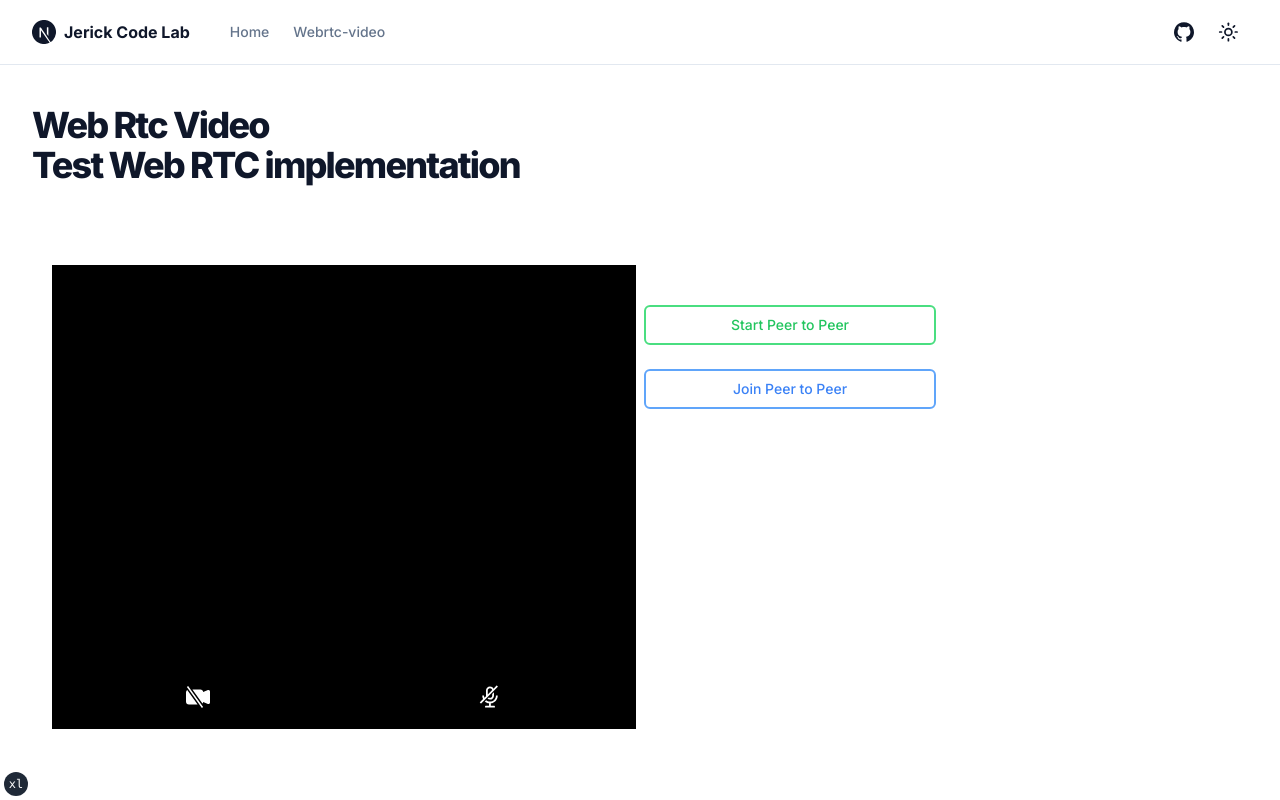
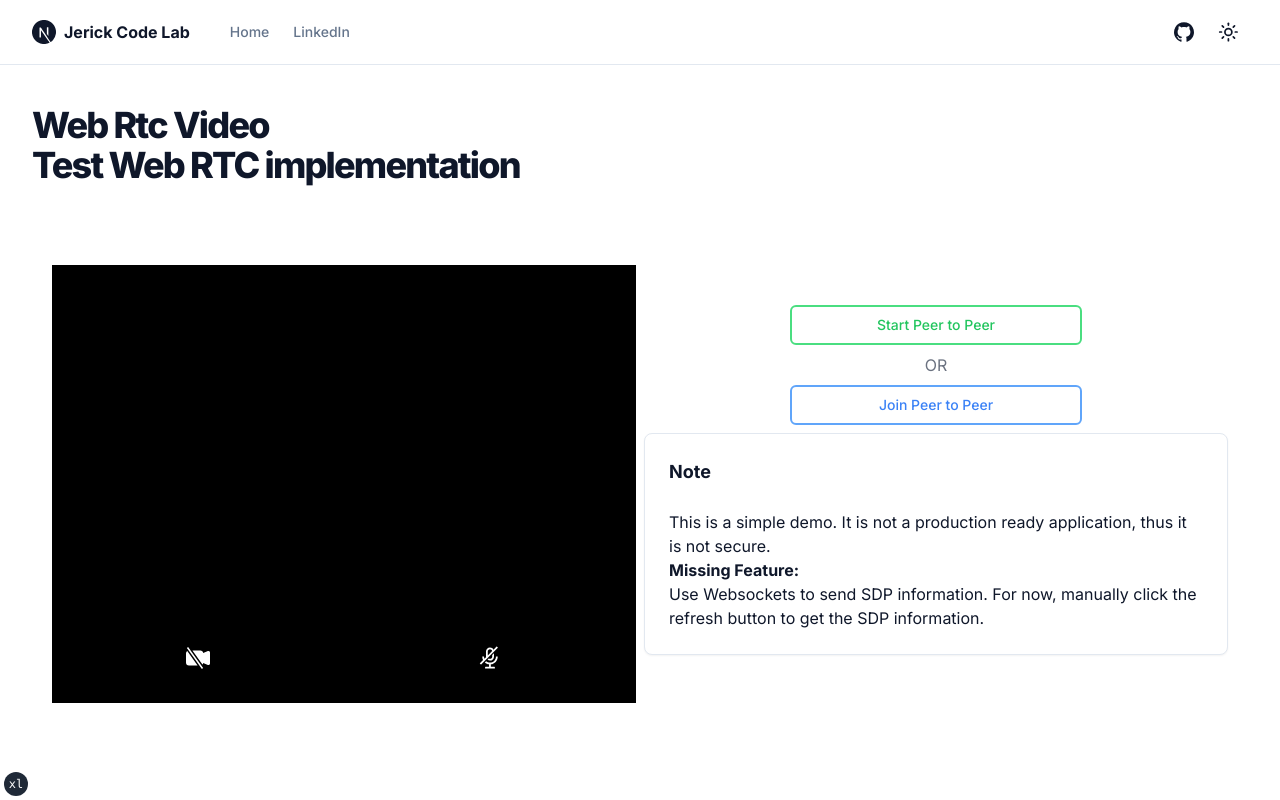
Before and after one commit to Mackhintoshi/codelab, a Next.js app in the folder jscodelab/: page /webrtc-video in a window 1280 px wide. Built offline with nearby package versions, Linux system fonts and the light colour scheme; no server answers.

Commit message:
fixed main page

```diff
--- a/jscodelab/app/page.tsx
+++ b/jscodelab/app/page.tsx
@@ -1,7 +1,9 @@
 import Link from "next/link"
 
 import { siteConfig } from "@/config/site"
-import { buttonVariants } from "@/components/ui/button"
+import { Button, buttonVariants } from "@/components/ui/button"
+import { Card, CardContent, CardFooter, CardHeader } from "@/components/ui/card"
+import Image from "next/image"
 
 export default function IndexPage() {
   return (
@@ -13,6 +15,52 @@
         </h1>
 
       </div>
+      <div className="grid grid-cols-1 items-start gap-2 sm:grid-cols-1 md:grid-cols-2 xl:grid-cols-3
+      ">
+        <Card className="hover:shadow-primary cursor-pointer">
+          <CardHeader className="flex items-center justify-between">
+            <div className="flex items-center gap-2">
+              <Image src="/webrtc-icon.png"
+              className="rounded-full text-justify"
+              width={32} height={32} alt="WebRTC"/>
+              <h2 className="text-xl font-bold">Web RTC Video Call Demo</h2>
+            </div>
+          </CardHeader>
+          <CardContent>
+            <p className="text-primary">
+              A simple demo of a Web RTC video call implementation
+            </p>
+
+          </CardContent>
+          <CardFooter className="flex items-center justify-end">
+            <Button className="w-1/2 border-2 border-blue-400 bg-white text-blue-500 hover:bg-blue-600 hover:text-white">
+              <Link href="/webrtc-video">View Demo</Link>
+            </Button>
+          </CardFooter>
+        </Card>
+
+        <Card className="hover:shadow-primary cursor-pointer">
+          <CardHeader className="flex items-center justify-between">
+            <div className="flex items-center gap-2">
+              <Image src="/botIcon250.png"
+              className="rounded-full text-justify"
+              width={32} height={32} alt="WebRTC"/>
+              <h2 className="text-xl font-bold">AI Interview Chatbot</h2>
+            </div>
+          </CardHeader>
+          <CardContent>
+          <p className="text-primary">
+              An AI Interview Coach, that helps you practice your interview skills
+            </p>
+
+          </CardContent>
+          <CardFooter className="flex items-center justify-end">
+            <Button className="w-1/2 border-2 border-blue-400 bg-white text-blue-500 hover:bg-blue-600 hover:text-white">
+              <Link href="https://reertalk.com/" target="_blank">View Demo</Link>
+            </Button>
+          </CardFooter>
+        </Card>
+      </div>
     </section>
   )
 }
--- a/jscodelab/app/webrtc-video/components/preStartVideoPreview.tsx
+++ b/jscodelab/app/webrtc-video/components/MainPanel.tsx
@@ -10,6 +10,7 @@
 import MeetingJoiner from "../scripts/MeetingJoiner";
 import io from 'socket.io-client';
 import { Socket } from "socket.io-client";
+import { Card, CardContent, CardHeader } from "@/components/ui/card";
 
 const apiURL = process.env.NEXT_PUBLIC_API_URL
 
@@ -22,7 +23,7 @@
 let roomName:string|undefined = undefined
 let socket:Socket|undefined = undefined
 
-export default function PreStartVideoPreview() {
+export default function MainPanel() {
     const [isVideoEnabled, setIsVideoEnabled] = useState(false)
     const [videoStream, setVideoStream] = useState<MediaStream|undefined>(undefined)
     const [isAudioEnabled, setIsAudioEnabled] = useState(false)
@@ -325,7 +326,7 @@
                 >
                 <div className="flex w-full items-center justify-center bg-black"
                 style={{
-                    height: "50vh",
+                    height: "40vh",
                 }}
                 >
                     <video autoPlay
@@ -339,7 +340,7 @@
                 >
                 <div className="flex w-full items-center justify-center bg-black"
                 style={{
-                    height: "50vh",
+                    height: "40vh",
                 }}
                 >
                     <video autoPlay
@@ -394,19 +395,39 @@
             </div>
 
 
-            <div className="grid w-full grid-cols-1 justify-between gap-6 bg-white py-10 align-middle ">
+            <div className="grid w-full grid-cols-1 justify-between gap-2 py-10 align-middle ">
                 {
                     !isStarted?
                     <>
-                        <div className="flex flex-col justify-center gap-6 text-center">
+                     <div className="flex flex-col items-center gap-6 text-center">
                             <Button onClick={onStartHosting}
                             className="w-1/2 border-2 border-green-400 bg-white text-green-500 hover:bg-green-600 hover:text-white"
                             >Start Peer to Peer</Button>
                         </div>
-                        <div className="flex flex-col justify-center gap-6 text-center ">
+                        <p className="text-center text-gray-500">OR</p>
+                        <div className="flex flex-col items-center gap-6 text-center ">
                             <JoinMeetingModal onJoinMeeting={JoinPeerToPeer}
                                videoStream={videoStream} audioStream={audioStream} onError={(e)=>{setError(e as string)}}/>
                         </div>
+                    <Card className="">
+                        <CardHeader>
+                            <div className="flex items-center gap-2">
+                                <p className="text-lg font-bold">Note</p>
+                            </div>
+                        </CardHeader>
+                        <CardContent>
+                            <p className="text-primary">
+                                This is a simple demo. It is not a production ready application, thus it is not secure.
+                            </p>
+                            <p className="text-primary font-bold">
+                            Missing Feature:
+                            </p>
+                            <ul className="text-primary ">
+                                <li>Use Websockets to send SDP information. For now, manually click the refresh button to get the SDP information.</li>
+                            </ul>
+                        </CardContent>
+                    </Card>
+
                     </>:<></>
                 }
 
--- a/jscodelab/app/webrtc-video/components/StartPanel.tsx
+++ /dev/null
@@ -1,5 +0,0 @@
-
-
-export default function StartPanel(){
-
-}
--- a/jscodelab/app/webrtc-video/page.tsx
+++ b/jscodelab/app/webrtc-video/page.tsx
@@ -2,7 +2,7 @@
 import Link from "next/link"
 
 import { useState } from "react";
-import PreStartVideoPreview from "./components/preStartVideoPreview";
+import MainPanel from "./components/MainPanel";
 
 export default function IndexPage() {
     const [started, setStarted] = useState(false);
@@ -27,7 +27,7 @@
     {
         !started?
         <section className="container grid items-center gap-6 pb-8 pt-6 sm:grid-cols-1 md:grid-cols-1 md:py-10">
-                <PreStartVideoPreview/>
+                <MainPanel/>
 
         </section>:
         <></>
--- /dev/null
+++ b/jscodelab/components/ui/card.tsx
@@ -0,0 +1,79 @@
+import * as React from "react"
+
+import { cn } from "@/lib/utils"
+
+const Card = React.forwardRef<
+  HTMLDivElement,
+  React.HTMLAttributes<HTMLDivElement>
+>(({ className, ...props }, ref) => (
+  <div
+    ref={ref}
+    className={cn(
+      "rounded-lg border bg-card text-card-foreground shadow-sm",
+      className
+    )}
+    {...props}
+  />
+))
+Card.displayName = "Card"
+
+const CardHeader = React.forwardRef<
+  HTMLDivElement,
+  React.HTMLAttributes<HTMLDivElement>
+>(({ className, ...props }, ref) => (
+  <div
+    ref={ref}
+    className={cn("flex flex-col space-y-1.5 p-6", className)}
+    {...props}
+  />
+))
+CardHeader.displayName = "CardHeader"
+
+const CardTitle = React.forwardRef<
+  HTMLParagraphElement,
+  React.HTMLAttributes<HTMLHeadingElement>
+>(({ className, ...props }, ref) => (
+  <h3
+    ref={ref}
+    className={cn(
+      "text-2xl font-semibold leading-none tracking-tight",
+      className
+    )}
+    {...props}
+  />
+))
+CardTitle.displayName = "CardTitle"
+
+const CardDescription = React.forwardRef<
+  HTMLParagraphElement,
+  React.HTMLAttributes<HTMLParagraphElement>
+>(({ className, ...props }, ref) => (
+  <p
+    ref={ref}
+    className={cn("text-sm text-muted-foreground", className)}
+    {...props}
+  />
+))
+CardDescription.displayName = "CardDescription"
+
+const CardContent = React.forwardRef<
+  HTMLDivElement,
+  React.HTMLAttributes<HTMLDivElement>
+>(({ className, ...props }, ref) => (
+  <div ref={ref} className={cn("p-6 pt-0", className)} {...props} />
+))
+CardContent.displayName = "CardContent"
+
+const CardFooter = React.forwardRef<
+  HTMLDivElement,
+  React.HTMLAttributes<HTMLDivElement>
+>(({ className, ...props }, ref) => (
+  <div
+    ref={ref}
+    className={cn("flex items-center p-6 pt-0", className)}
+    {...props}
+  />
+))
+CardFooter.displayName = "CardFooter"
+
+export { Card, CardHeader, CardFooter, CardTitle, CardDescription, CardContent }
--- a/jscodelab/config/site.ts
+++ b/jscodelab/config/site.ts
@@ -10,8 +10,8 @@
       href: "/",
     },
     {
-      title:"Webrtc-video",
-      href:"/webrtc-video"
+      title:"LinkedIn",
+      href:"https://www.linkedin.com/in/jerick-gutierrez-9a149a144"
     }
   ],
   links: {
```
Also changed, not shown: jscodelab/public/botIcon250.png (added), jscodelab/public/webrtc-icon.png (added).
